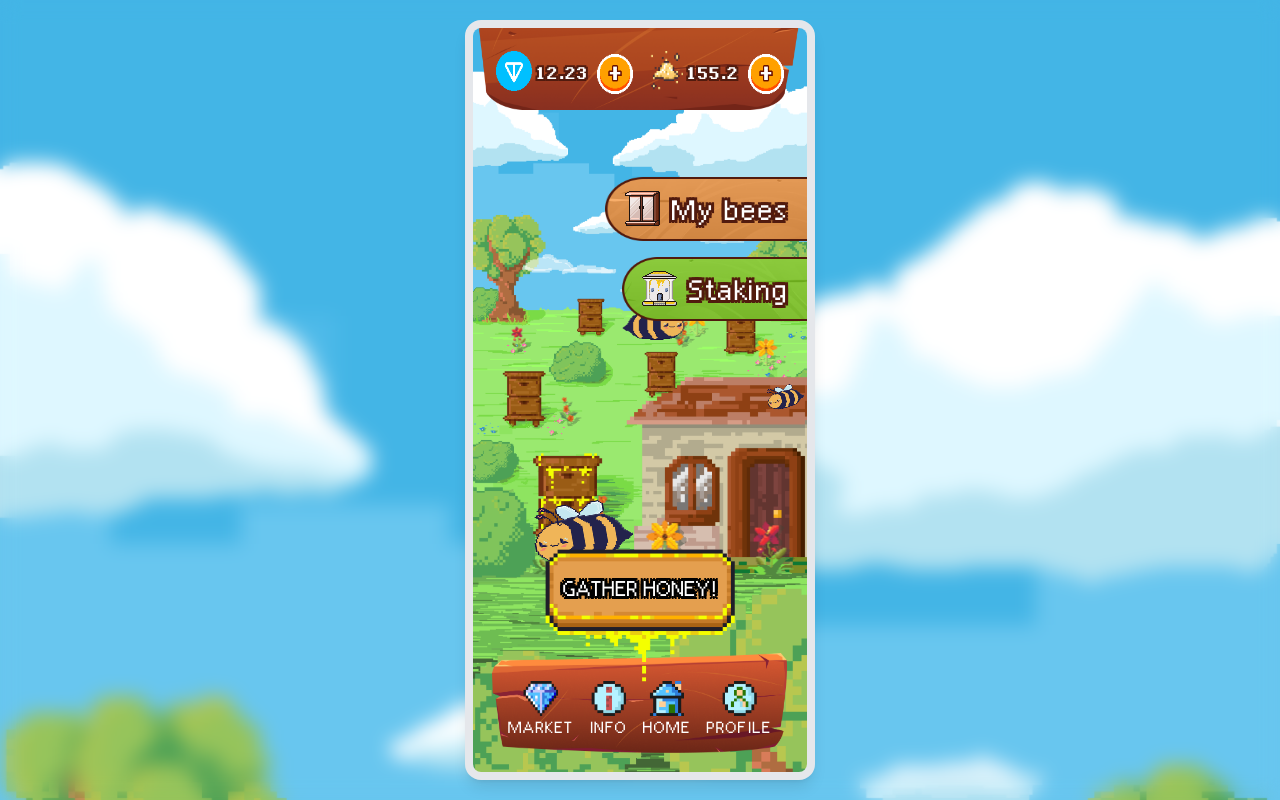
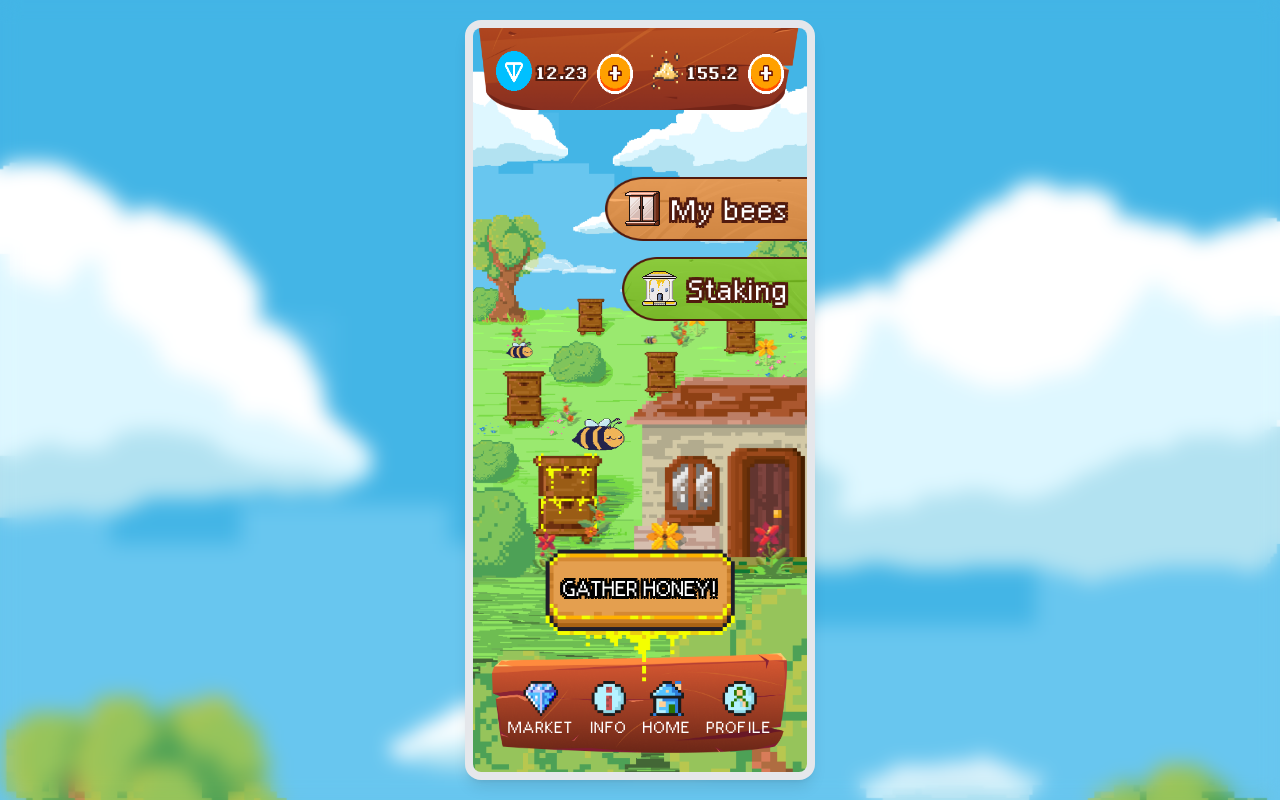
Before and after one commit to EloWeld/Honey-Harvest, a Next.js app: page / in a window 1280 px wide. Built offline with nearby package versions, Linux system fonts and the light colour scheme.

Commit message:
Added working flying bees

```diff
--- a/components/Bee.jsx
+++ b/components/Bee.jsx
@@ -1,66 +1,102 @@
 import React, { useEffect, useRef, useState } from 'react';
 
-const Bee = ({ imageUrl, scale, startPoint, startAngle=12, distance = 300, speed = 2 }) => {
-    const beeRef = useRef(null);
-    const [direction, setDirection] = useState(true); // true = initial direction, false = reversed direction
+const Bee = ({ imageUrl, scale = 1, speed, distance, hiveCoordinates = { x: 263, y: 1482 } }) => {
+  const beeRef = useRef(null);
+  const [animationName, setAnimationName] = useState('');
 
-    useEffect(() => {
+  useEffect(() => {
+    const updateBeePositionAndSize = () => {
       const bee = beeRef.current;
-      const beeWidth = bee.offsetWidth;
+      const container = bee.parentElement;
+      const containerWidth = container.offsetWidth;
+      const containerHeight = container.offsetHeight;
 
-      // Генерация случайного начального положения
-      const startX = startPoint.x;
-      const startY = startPoint.y;
-      const angle = startAngle;
+      // Original dimensions of the background image
+      const bgWidth = 1179;
+      const bgHeight = 2556;
 
-      bee.style.transformOrigin = "center";
-      bee.style.scale = scale;
-      bee.style.rotate = `${angle}deg`;
-      bee.style.top = `${startY}px`;
-      bee.style.left = `${startX}px`;
+      const containerRatio = containerWidth / containerHeight;
+      const bgRatio = bgWidth / bgHeight;
 
-      let start = null;
-      const duration = distance / speed;
-      let frame;
+      let bgRenderWidth, bgRenderHeight;
+      if (containerRatio > bgRatio) {
+        bgRenderWidth = containerWidth;
+        bgRenderHeight = containerWidth / bgRatio;
+      } else {
+        bgRenderHeight = containerHeight;
+        bgRenderWidth = containerHeight * bgRatio;
+      }
 
-      const calculateNewPosition = (x, y, angle, distance) => {
-        const radian = (angle * Math.PI) / 180;
-        const newX = x + distance * Math.cos(radian);
-        const newY = y + distance * Math.sin(radian);
-        return { newX, newY };
-      };
+      const xPercent = hiveCoordinates.x / bgWidth;
+      const yPercent = hiveCoordinates.y / bgHeight;
 
-      const animate = (timestamp) => {
-        if (!start) start = timestamp;
-        const progress = timestamp - start;
+      const adjustedX = xPercent * bgRenderWidth - (bgRenderWidth - containerWidth) / 2;
+      const adjustedY = yPercent * bgRenderHeight - (bgRenderHeight - containerHeight) / 2;
 
-        const { newX, newY } = calculateNewPosition(
-          startX,
-          startY,
-          direction ? angle : angle + 180,
-          (progress / duration) * distance
-        );
-        bee.style.left = `${newX}px`;
-        bee.style.top = `${newY}px`;
+      // Calculate new size based on the background rendering size
+      const beeWidth = 100 * (scale / bgWidth) * bgRenderWidth;
+      const beeHeight = 100 * (scale / bgHeight) * bgRenderHeight;
 
-        if (progress < duration * 1000) {
-          frame = requestAnimationFrame(animate);
-        } else {
-          setDirection(!direction);
-          start = null;
-          bee.style.transform = `scaleX(${direction ? -1 : 1})`;
-          frame = requestAnimationFrame(animate);
+      bee.style.left = `${adjustedX}px`;
+      bee.style.top = `${adjustedY}px`;
+      bee.style.width = `${beeWidth}px`;
+      bee.style.height = `${beeHeight}px`;
+    };
+
+    updateBeePositionAndSize();
+    window.addEventListener('resize', updateBeePositionAndSize);
+
+    return () => {
+      window.removeEventListener('resize', updateBeePositionAndSize);
+    };
+  }, [hiveCoordinates, scale]);
+
+  useEffect(() => {
+    const uniqueAnimationName = `beeAnimation_${Math.random().toString(36).substr(2, 9)}`;
+    setAnimationName(uniqueAnimationName);
+
+    const keyframes = `
+      @keyframes ${uniqueAnimationName} {
+        0% {
+          transform: translateX(0) scale(${scale}, ${scale});
         }
-      };
+        46% {
+          transform: translateX(${distance}px) scale(${scale}, ${scale});
+        }
+        50% {
+          transform: translateX(${distance}px) scale(-${scale}, ${scale});
+        }
+        96% {
+          transform: translateX(0) scale(-${scale}, ${scale});
+        }
+        100% {
+          transform: translateX(0) scale(${scale}, ${scale});
+        }
+      }
+    `;
 
-      frame = requestAnimationFrame(animate);
+    const styleSheet = document.createElement("style");
+    styleSheet.type = "text/css";
+    styleSheet.innerText = keyframes;
+    document.head.appendChild(styleSheet);
 
-      return () => cancelAnimationFrame(frame);
-    }, [direction, speed, distance]);
-
+    return () => {
+      document.head.removeChild(styleSheet);
+    };
+  }, [distance, scale, hiveCoordinates, speed]);
 
   return (
-    <div ref={beeRef} className="absolute w-36 h-36" style={{ backgroundImage: `url(${imageUrl})`, backgroundSize: '100% 100%', zIndex: 1 }}></div>
+    <div
+      ref={beeRef}
+      className="absolute"
+      style={{
+        backgroundImage: `url(${imageUrl})`,
+        backgroundSize: '100% 100%',
+        zIndex: 1,
+        transform: `translate(-50%, -50%)`,
+        animation: `${animationName} ${100 / (speed)}s linear infinite`
+      }}
+    ></div>
   );
 };
 
--- /dev/null
+++ b/components/Bee2.jsx
@@ -0,0 +1,122 @@
+import React, { useEffect, useRef, useState } from 'react';
+
+const Bee = ({ imageUrl, scale = 1, startPoint = { x: 50, y: 50 }, startAngle = 12, distance = 30, speed = 2 }) => {
+  const beeRef = useRef(null);
+  const [animationName, setAnimationName] = useState('');
+
+  useEffect(() => {
+    const bee = beeRef.current;
+    const duration = distance / speed; // Duration in seconds
+
+    const updateBeePosition = () => {
+      const container = bee.parentElement;
+      const containerWidth = container.offsetWidth;
+      const containerHeight = container.offsetHeight;
+
+      // Replace with your background image's original dimensions
+      const bgWidth = 1179;
+      const bgHeight = 2556;
+
+      const containerRatio = containerWidth / containerHeight;
+      const bgRatio = bgWidth / bgHeight;
+
+      let bgRenderWidth, bgRenderHeight;
+      if (containerRatio > bgRatio) {
+        bgRenderWidth = containerWidth;
+        bgRenderHeight = containerWidth / bgRatio;
+      } else {
+        bgRenderHeight = containerHeight;
+        bgRenderWidth = containerHeight * bgRatio;
+      }
+
+      const xPercent = startPoint.x / 100;
+      const yPercent = startPoint.y / 100;
+
+      const startX = xPercent * bgRenderWidth - (bgRenderWidth - containerWidth) / 2;
+      const startY = yPercent * bgRenderHeight - (bgRenderHeight - containerHeight) / 2;
+
+      // Ensure startX and startY are within container bounds
+      const adjustedStartX = Math.max(0, Math.min(containerWidth - bee.offsetWidth, startX));
+      const adjustedStartY = Math.max(0, Math.min(containerHeight - bee.offsetHeight, startY));
+
+      const calculateNewPosition = (x, y, angle, distance) => {
+        const radian = (angle * Math.PI) / 180;
+        const newX = x + distance * Math.cos(radian);
+        const newY = y + distance * Math.sin(radian);
+        return { newX, newY };
+      };
+
+      const { newX: endX, newY: endY } = calculateNewPosition(
+        adjustedStartX,
+        adjustedStartY,
+        startAngle,
+        distance
+      );
+
+      const uniqueAnimationName = `beeAnimation_${Math.random().toString(36).substr(2, 9)}`;
+      setAnimationName(uniqueAnimationName);
+
+      const keyframes = `
+        @keyframes ${uniqueAnimationName} {
+          0% {
+            left: ${adjustedStartX}%;
+            top: ${adjustedStartY}%;
+            transform: scale(${scale}, ${scale}) rotate(${startAngle}deg);
+          }
+          50% {
+            left: ${endX}%;
+            top: ${endY}%;
+            transform: scale(${scale}, ${scale}) rotate(${startAngle}deg);
+          }
+          52% {
+            left: ${endX}%;
+            top: ${endY}%;
+            transform: scale(-${scale}, ${scale}) rotate(${startAngle * -1}deg);
+          }
+          98% {
+            left: ${adjustedStartX}%;
+            top: ${adjustedStartY}%;
+            transform: scale(-${scale}, ${scale}) rotate(${startAngle * -1}deg);
+          }
+          100% {
+            left: ${adjustedStartX}%;
+            top: ${adjustedStartY}%;
+            transform: scale(${scale}, ${scale}) rotate(${startAngle}deg);
+          }
+        }
+      `;
+
+      const styleSheet = document.createElement("style");
+      styleSheet.type = "text/css";
+      styleSheet.innerText = keyframes;
+      document.head.appendChild(styleSheet);
+
+      return () => {
+        document.head.removeChild(styleSheet);
+      };
+    };
+
+    updateBeePosition();
+    window.addEventListener('resize', updateBeePosition);
+
+    return () => {
+      window.removeEventListener('resize', updateBeePosition);
+    };
+  }, [startPoint, startAngle, distance, speed, scale]);
+
+  return (
+    <div
+      ref={beeRef}
+      className="absolute w-36 h-36"
+      style={{
+        backgroundImage: `url(${imageUrl})`,
+        backgroundSize: '100% 100%',
+        zIndex: 1,
+        transform: `translate(-50%, -50%) scale(${scale}) rotate(${startAngle}deg)`,
+        animation: `${animationName} ${distance / speed}s linear infinite`
+      }}
+    ></div>
+  );
+};
+
+export default Bee;
--- a/components/MobileInterface.js
+++ b/components/MobileInterface.js
@@ -123,28 +123,26 @@ const MobileInterface = () => {
           <div className='absolute w-full h-screen overflow-hidden'>
             <Bee
               imageUrl='/images/bees_animated/bee_v1.gif'
-              scale={0.8}
-              startPoint={{ x: 100, y: 450 }}
-              startAngle={-10}
-              speed={0.03}
-              distance={0.1}
+              scale={1.4}
+              speed={25}
+              distance={80}
+              hiveCoordinates={{ x: 180, y: 1320 }} // Координаты улья относительно изображения фона
             />
             <Bee
               imageUrl='/images/bees_animated/bee_v1.gif'
-              scale={0.5}
-              startPoint={{ x: 95, y: 250 }}
-              startAngle={0}
-              speed={0.04}
-              distance={0.05}
+              scale={1}
+              speed={40}
+              distance={55}
+              hiveCoordinates={{ x: 83, y: 1070 }} // Координаты улья относительно изображения фона
             />
             <Bee
               imageUrl='/images/bees_animated/bee_v1.gif'
-              scale={0.3}
-              startPoint={{ x: 260, y: 320 }}
-              startAngle={-15}
-              speed={0.06}
-              distance={0.06}
+              scale={0.7}
+              speed={37}
+              distance={40}
+              hiveCoordinates={{ x: 580, y: 1050 }} // Координаты улья относительно изображения фона
             />
+
           </div>
         )}
         <div className='main-background'></div>
--- a/components/pages/InfoPage.jsx
+++ b/components/pages/InfoPage.jsx
@@ -5,9 +5,9 @@ function InfoPage({openRoadmap}) {
     return (<div className='modal'>
         <div className='modal-header'>Info</div>
         <div className='modal-body'>
-            <h2 className='text-5xl text-center'>Куча текста</h2>
-            <h2 className='text-5xl text-center'>Куча текста</h2>
-            <h2 className='text-5xl text-center'>Куча текста</h2>
+            <h2 className='text-5xl text-center'>Кайф</h2>
+            <h2 className='text-5xl text-center'>Кайф</h2>
+            <h2 className='text-5xl text-center'>Кайф</h2>
             <button className='mx-10 h-6' onClick={openRoadmap}>
                 <PixelPanel
                     className='relative flex items-center justify-center'
--- a/styles/modals.css
+++ b/styles/modals.css
@@ -155,7 +155,7 @@
     padding-left: 25px;
     padding-right: 25px;
     background: url('/images/modals/body.png') repeat-y;
-    background-size: cover;
+    background-size: 100%;
     overflow-y: scroll;
     background-attachment: local;
     position: relative;
```
Also changed, not shown: components/pages/BeesInventoryPage.jsx (+0 -12 lines).
